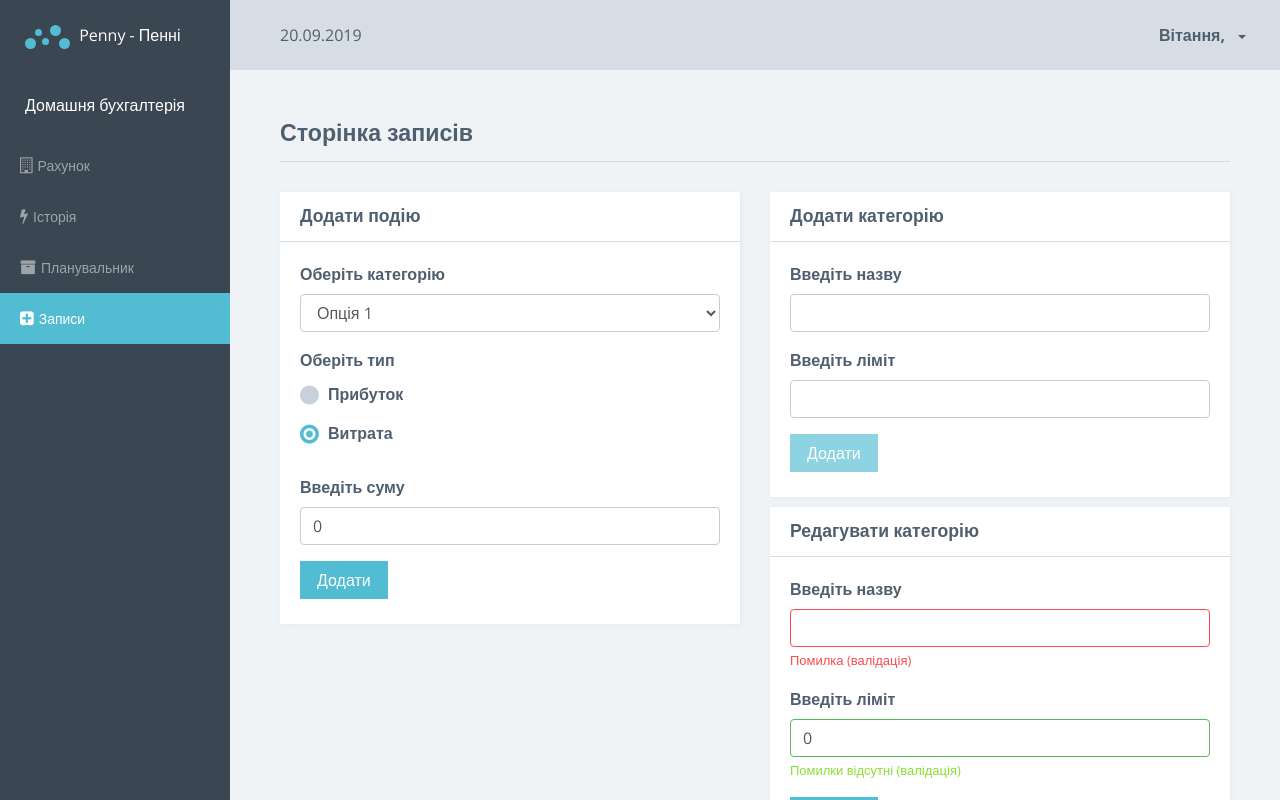
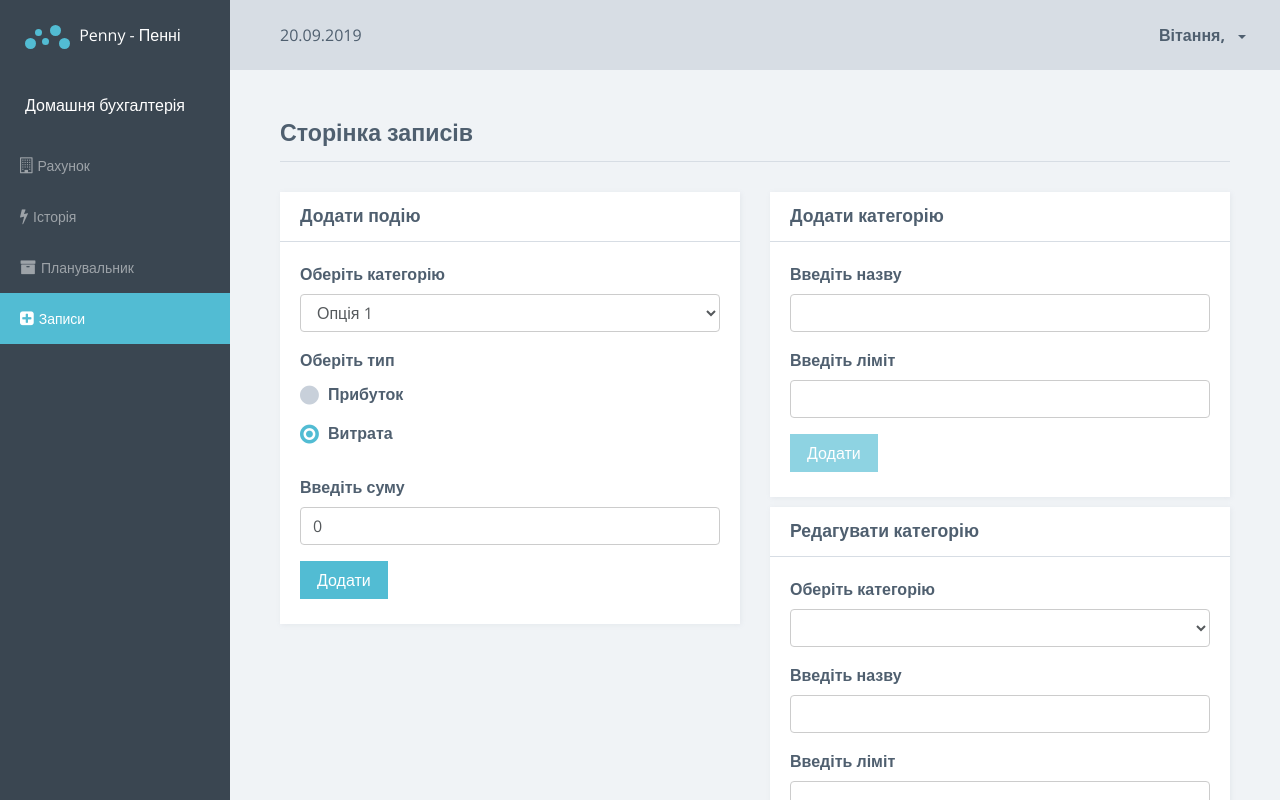
Before and after one commit to vaReliy/penny, an Angular app: page /system/records in a window 1280 px wide. Built offline with nearby package versions, Linux system fonts and the light colour scheme; data requests are answered from the project's data file.

Commit message:
page-records, updated edit-categories

```diff
--- a/src/app/system/page-records/edit-category/edit-category.component.html
+++ b/src/app/system/page-records/edit-category/edit-category.component.html
@@ -5,18 +5,68 @@
     </div>
   </div>
   <div class="card-block">
-    <form>
-      <div class="form-group has-error">
+    <div class="alert alert-{{alertMessage.type}}" *ngIf="alertMessage.text.length">{{alertMessage.text}}</div>
+    <form #form="ngForm" (ngSubmit)="onSubmit(form)">
+      <div class="form-group">
+        <label class="control-label" for="edit-category">Оберіть категорію</label>
+        <select
+          [(ngModel)]="selectedCategoryId"
+          [ngModelOptions]="{standalone: true}"
+          (change)="onOptionSelect()"
+          class="form-control"
+          id="edit-category"
+        >
+          <option
+            *ngFor="let c of categories"
+            [value]="c.id"
+          >
+            {{c.name}}
+          </option>
+        </select>
+      </div>
+      <div class="form-group" [ngClass]="{'has-error': categoryName.touched && categoryName.invalid}">
         <label class="control-label" for="category-name">Введіть назву</label>
-        <input type="text" id="category-name" class="form-control">
-        <span class="form-help-text">Помилка (валідація)</span>
+        <input
+          [ngModel]="currentCategory ? currentCategory.name : ''"
+          name="categoryName"
+          #categoryName="ngModel"
+          type="text"
+          id="category-name"
+          class="form-control"
+          required
+        >
+        <span
+          class="form-help-text"
+          *ngIf="categoryName.touched && categoryName.invalid">
+          Поле не може бути пустим
+        </span>
       </div>
-      <div class="form-group has-success">
+      <div class="form-group" [ngClass]="{'has-error': categoryCapacity.touched && categoryCapacity.invalid}">
         <label class="control-label" for="category-value">Введіть ліміт</label>
-        <input type="number" value="0" id="category-value" class="form-control">
-        <span class="form-help-text">Помилки відсутні (валідація)</span>
+        <input
+          [ngModel]="currentCategory ? currentCategory.capacity : ''"
+          name="categoryValue"
+          #categoryCapacity="ngModel"
+          type="number"
+          value="0"
+          id="category-value"
+          class="form-control"
+          required
+          minlength="1"
+        >
+        <span
+          class="form-help-text"
+          *ngIf="categoryCapacity.touched && categoryCapacity.invalid">
+          Поле не може бути пустим
+        </span>
       </div>
-      <button type="submit" class="btn btn-primary">Додати</button>
+      <button
+        [disabled]="form.invalid"
+        type="submit"
+        class="btn btn-primary"
+      >
+        Оновити
+      </button>
     </form>
   </div>
 </div>
--- a/src/app/system/page-records/edit-category/edit-category.component.ts
+++ b/src/app/system/page-records/edit-category/edit-category.component.ts
@@ -1,4 +1,8 @@
-import { Component, OnInit } from '@angular/core';
+import { Component, EventEmitter, Input, OnInit, Output } from '@angular/core';
+import { NgForm } from '@angular/forms';
+
+import { Message } from '../../../shared/models/message.model';
+import { Category } from '../../shared/models/category.model';
 
 @Component({
   selector: 'app-edit-category',
@@ -6,10 +10,39 @@ import { Component, OnInit } from '@angular/core';
   styleUrls: ['./edit-category.component.scss']
 })
 export class EditCategoryComponent implements OnInit {
+  @Input() categories: Category[];
+  @Output() editCategory = new EventEmitter<Category>();
+  selectedCategoryId: number;
+  currentCategory: Category;
+  alertMessage: Message = {text: '', type: ''};
 
   constructor() { }
 
   ngOnInit() {
   }
 
+  onOptionSelect() {
+    this.currentCategory = this.categories.find(el => el.id === Number(this.selectedCategoryId));
+  }
+
+  onSubmit(form: NgForm) {
+    const {categoryName, categoryValue: categoryCapacity} = form.value;
+    this.currentCategory.name = categoryName;
+    this.currentCategory.capacity = categoryCapacity;
+    this.editCategory.emit(this.currentCategory);
+    this.showAlertMessage('Категорію оновлено!');
+    this.resetForm(form);
+  }
+
+  private resetForm(form: NgForm) {
+    this.currentCategory = null;
+    form.reset();
+  }
+
+  private showAlertMessage(text: string, type: string = 'success', time: number = 5000) {
+    this.alertMessage = {text, type};
+    setTimeout(() => {
+      this.alertMessage.text = '';
+    }, time);
+  }
 }
--- a/src/app/system/page-records/page-records.component.html
+++ b/src/app/system/page-records/page-records.component.html
@@ -3,17 +3,24 @@
     Сторінка записів <span class="sparkline bar"></span>
   </h3>
 </div>
-<section class="section">
+<section class="section" *ngIf="!isLoaded">
+  Завантаження...
+</section>
+<section class="section" *ngIf="isLoaded">
   <div class="row">
     <div class="col-md-6">
       <app-add-event></app-add-event>
     </div>
     <div class="col-md-6">
-      <app-add-category (addCategory)="onAddCategory($event)">
+      <app-add-category
+        (addCategory)="onAddCategory($event)">
       </app-add-category>
     </div>
     <div class="col-md-6">
-      <app-edit-category></app-edit-category>
+      <app-edit-category
+        [categories]="categories"
+        (editCategory)="onEditCategory($event)">
+      </app-edit-category>
     </div>
   </div>
 </section>
--- a/src/app/system/page-records/page-records.component.ts
+++ b/src/app/system/page-records/page-records.component.ts
@@ -9,18 +9,32 @@ import { CategoriesService } from '../shared/services/categories.service';
   styleUrls: ['./page-records.component.scss']
 })
 export class PageRecordsComponent implements OnInit {
+  isLoaded = false;
+  categories: Category[];
 
   constructor(
     private categoryService: CategoriesService,
   ) { }
 
   ngOnInit() {
+    this.categoryService.getCategories()
+      .subscribe((categories) => {
+        this.categories = categories;
+        this.isLoaded = true;
+      });
   }
 
   onAddCategory(category: Category) {
     this.categoryService.addCategory(category)
       .subscribe((addedCategory: Category) => {
-        console.log('addedCategory:', addedCategory);
+        this.categories.push(addedCategory);
+      });
+  }
+
+  onEditCategory(category: Category) {
+    this.categoryService.updateCategory(category)
+      .subscribe((updatedCategory: Category) => {
+        console.log('updatedCategory', updatedCategory);
       });
   }
 }
--- a/src/app/system/shared/services/categories.service.ts
+++ b/src/app/system/shared/services/categories.service.ts
@@ -1,4 +1,4 @@
-import { HttpClient } from "@angular/common/http";
+import { HttpClient } from '@angular/common/http';
 import { Injectable } from '@angular/core';
 import { Observable } from 'rxjs';
 import { delay, map } from 'rxjs/operators';
@@ -15,10 +15,24 @@ export class CategoriesService extends BaseApi {
     super(http);
   }
 
+  getCategories(): Observable<Category[]> {
+    return this.GET('categories').pipe(
+      delay(500),
+      map(v => v),
+    );
+  }
+
   addCategory(category: Category): Observable<Category> {
     return this.POST('categories', category).pipe(
       delay(500),
       map(v => v),
     );
   }
+
+  updateCategory(category: Category): Observable<Category> {
+    return this.PUT(`categories/${category.id}`, category).pipe(
+      delay(500),
+      map(v => v),
+    );
+  }
 }
```
